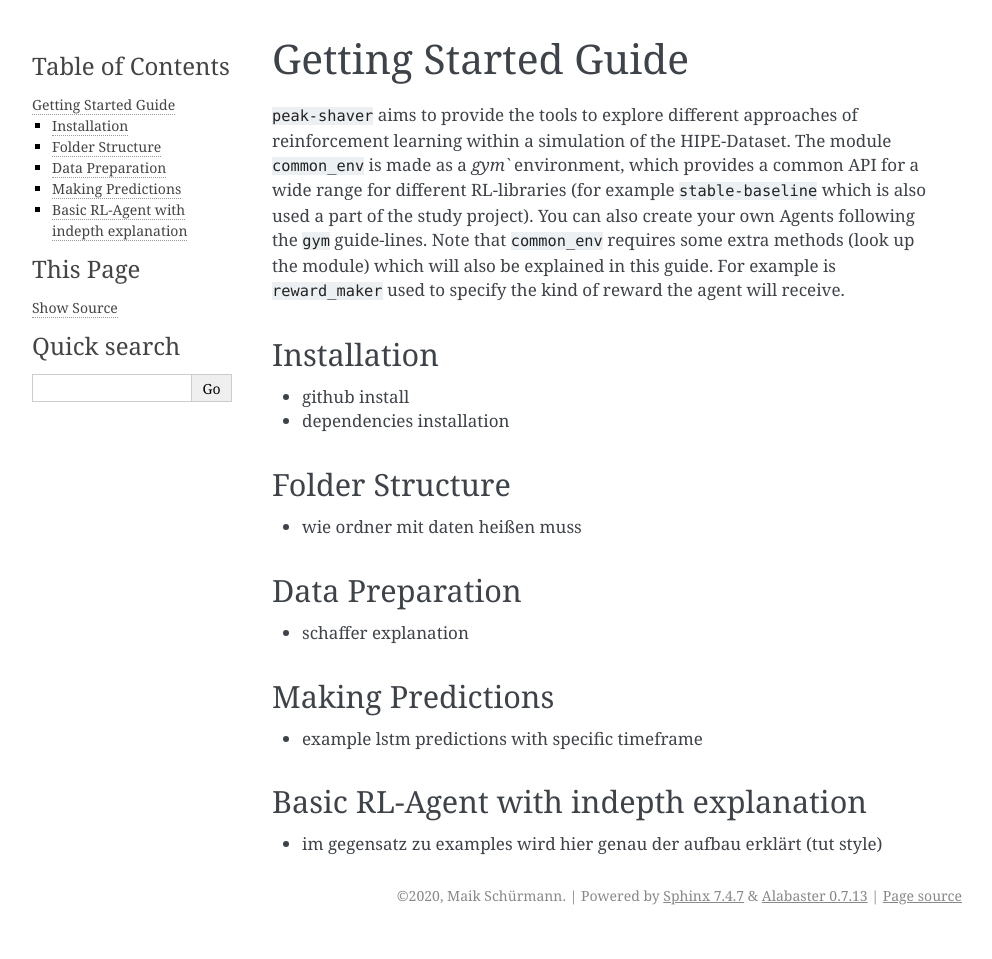
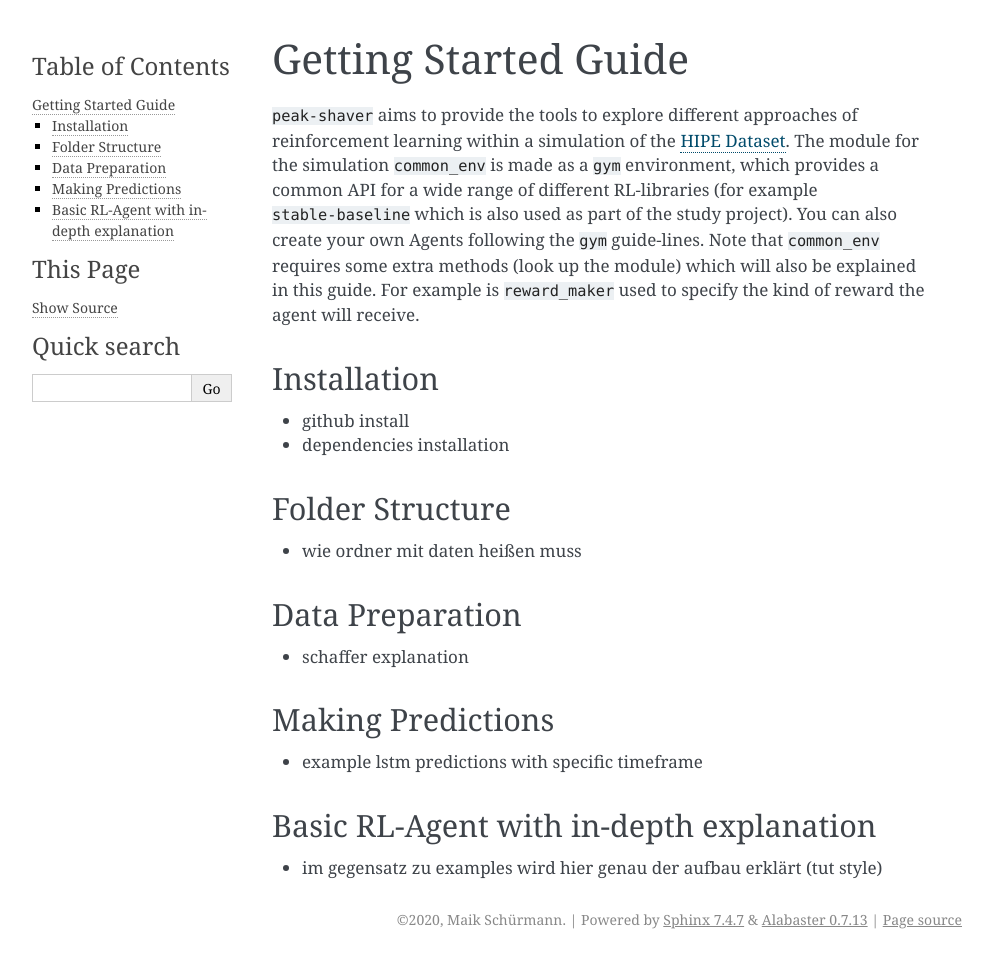
Before and after one commit to maik97/peak-shaver, a Sphinx documentation site: the page built from docs/getting_started.rst, in a window 1280 px wide. Shown: the whole page, without its empty margins (148-1140 px from the left). Built offline with Sphinx 7.4.7, drawn with Linux system fonts in a browser that asks for light colours; before the commit the page ends 935 px from its top, so only the background shows below that.

Commit message:
updated docs

```diff
--- a/docs/getting_started.rst
+++ b/docs/getting_started.rst
@@ -3,8 +3,7 @@
 Getting Started Guide
 =====================
 
-``peak-shaver`` aims to provide the tools to explore different approaches of reinforcement learning within a simulation of the HIPE-Dataset. The module ``common_env`` is made as a `gym`` environment, which provides a common API for a wide range for different RL-libraries (for example ``stable-baseline`` which is also used a part of the study project). You can also create your own Agents following the ``gym`` guide-lines. Note that ``common_env`` requires some extra methods (look up the :ref:`module <common_env_doc>`) which will also be explained in this guide. For example is ``reward_maker`` used to specify the kind of reward the agent will receive.
-
+``peak-shaver`` aims to provide the tools to explore different approaches of reinforcement learning within a simulation of the `HIPE Dataset <https://www.energystatusdata.kit.edu/hipe.php>`_. The module for the simulation ``common_env`` is made as a ``gym`` environment, which provides a common API for a wide range of different RL-libraries (for example ``stable-baseline`` which is also used as part of the study project). You can also create your own Agents following the ``gym`` guide-lines. Note that ``common_env`` requires some extra methods (look up the :ref:`module <common_env_doc>`) which will also be explained in this guide. For example is ``reward_maker`` used to specify the kind of reward the agent will receive.
 
 Installation
 ************
@@ -23,6 +22,6 @@ Making Predictions
 ******************
 - example lstm predictions with specific timeframe
 
-Basic RL-Agent with indepth explanation
+Basic RL-Agent with in-depth explanation
 ***************************************
 - im gegensatz zu examples wird hier genau der aufbau erklärt (tut style)
```
